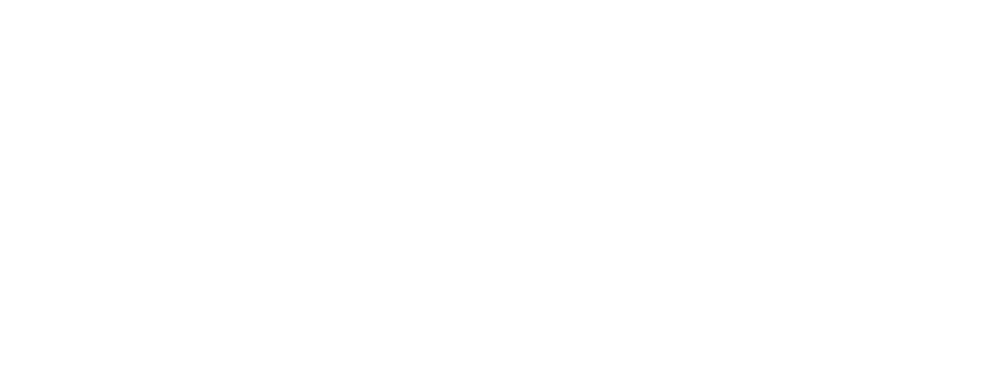
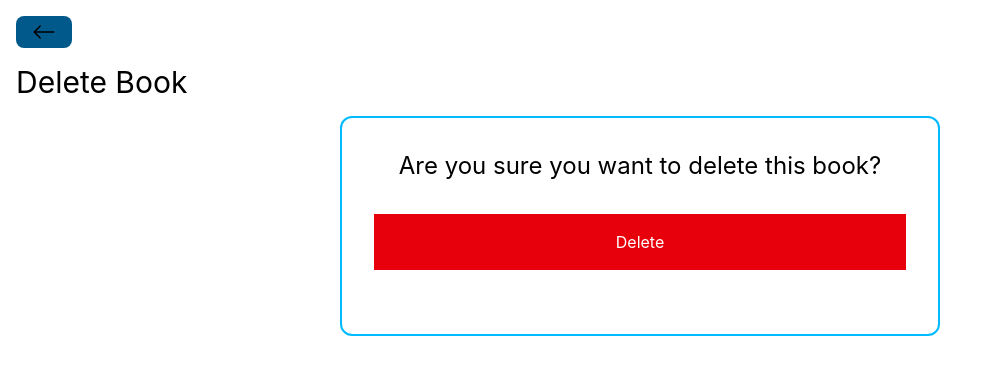
Before and after one commit to solomon-drn/mern-bookstore, a React app in the folder frontend/: page /books/delete/1 in a window 1280 px wide. Shown: the top 374 px of the page, without its empty margins (0-987 px from the left). Built offline with nearby package versions, Linux system fonts and the light colour scheme; the HTML template or start-up script is replaced by a standard one.

Commit message:
feat: add delete  book page

```diff
--- a/frontend/src/pages/DeleteBook.jsx
+++ b/frontend/src/pages/DeleteBook.jsx
@@ -1,9 +1,46 @@
-import React from 'react'
+import { useState } from 'react'
+import BackButton from '../components/BackButton'
+import Spinner from '../components/Spinner'
+import axios from 'axios'
+import { useNavigate, useParams } from "react-router-dom";
+
 
 const DeleteBook = () => {
+
+  const [loading, setLoading] = useState(false)
+  const navigate = useNavigate()
+  const { id } = useParams()
+
+  const deleteBook = () => {
+    setLoading(true)
+    axios
+      .delete(`http://localhost:4000/api/v1/books/${id}`)
+      .then(() => {
+        setLoading(false)
+        navigate('/')
+      })
+      .catch(error => {
+        setLoading(false)
+        alert("An error occurred. Please check your console")
+        console.log(error)
+    })
+  }
+
   return (
-    <div>
-
+    <div className='p-4'>
+      <BackButton />
+      <h1 className="text-3xl my-4">Delete Book</h1>
+      {loading ? <Spinner /> : (
+        <div className="flex flex-col items-center border-2 border-sky-400 rounded-xl w-[600px] p-8 mx-auto">
+          <h3 className="text-2xl">
+            Are you sure you want to delete this book?
+          </h3>
+          <button className="p-4 bg-red-600 text-white m-8 w-full"
+          onClick={deleteBook}>
+            Delete
+          </button>
+        </div>
+      )}
     </div>
   )
 }
--- a/frontend/src/pages/Home.jsx
+++ b/frontend/src/pages/Home.jsx
@@ -74,7 +74,7 @@
                       <Link to={`/books/edit/${book._id}`}>
                         <AiOutlineEdit className="text-2xl text-yellow-600" />
                       </Link>
-                      <Link to={`/book/delete/${book._id}`}>
+                      <Link to={`/books/delete/${book._id}`}>
                         <MdOutlineDelete className="text-2xl text-red-600" />
                       </Link>
                     </div>
```
